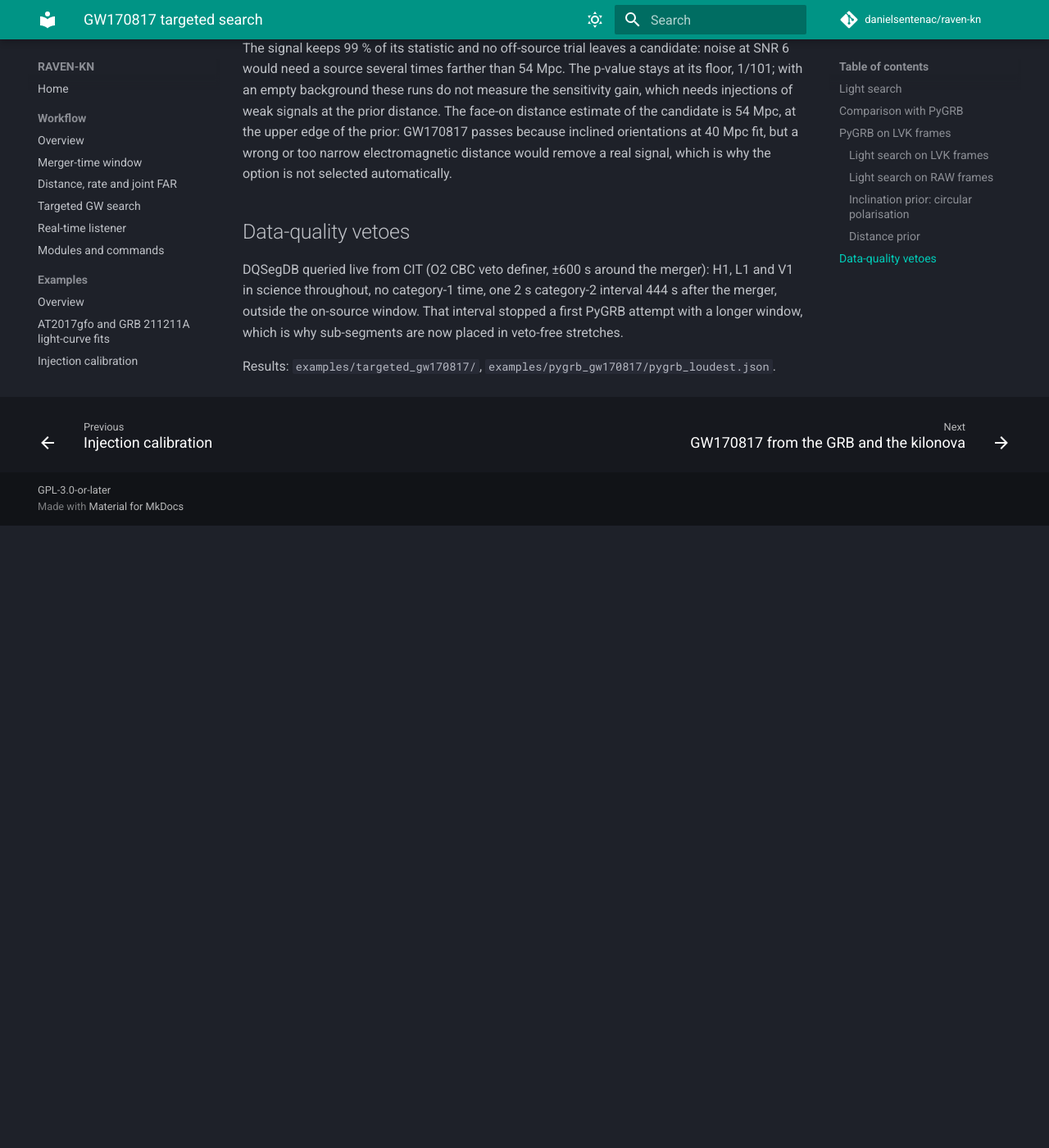
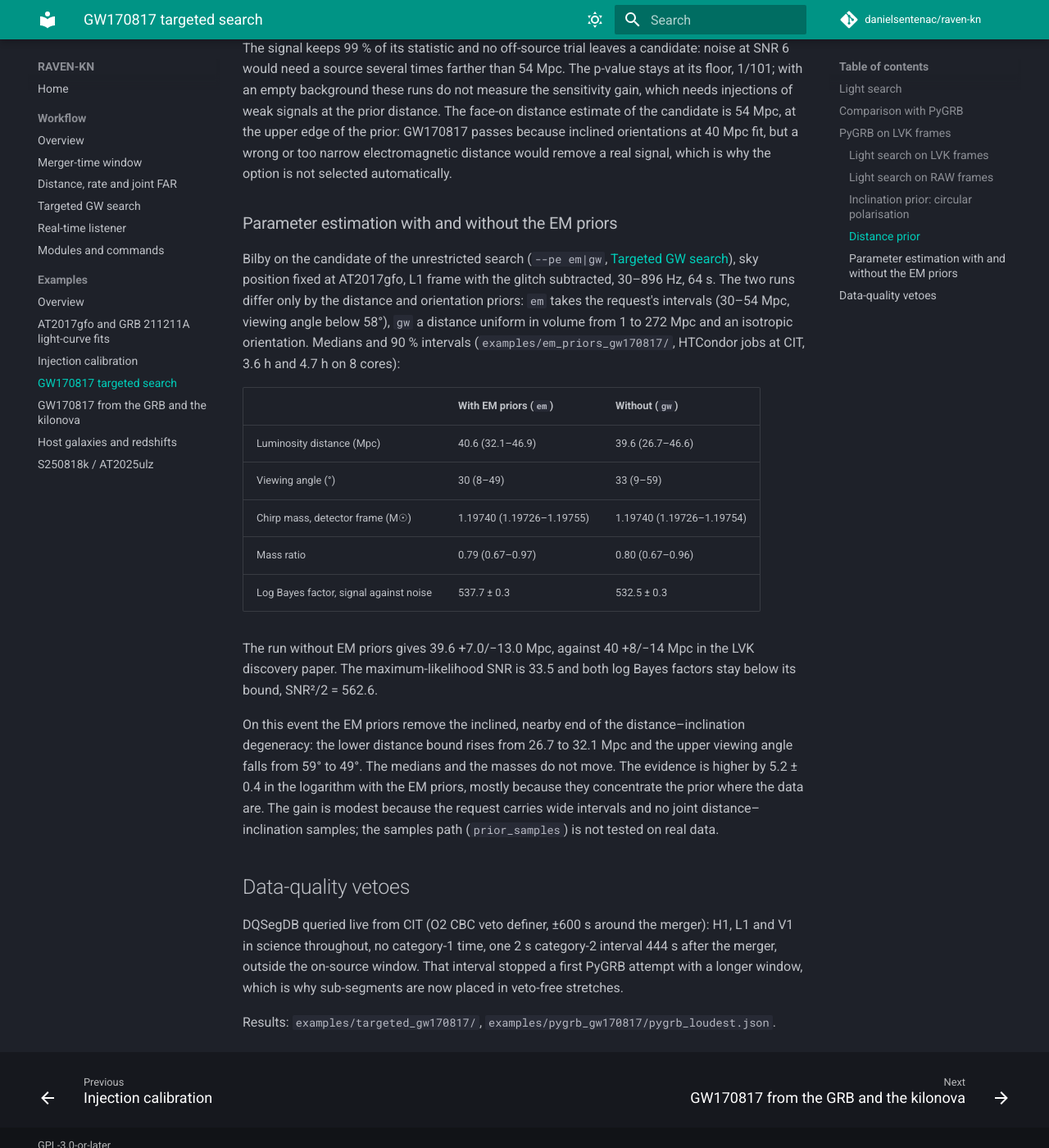
Before and after one commit to danielsentenac/raven-kn, an MkDocs documentation site: the page built from docs/examples/gw170817-search.md, in a window 1280 px wide and 1400 px high, scrolled down 6011 px. Shown: the whole window at 82% size. Built offline with MkDocs 1.6.1 and Material for MkDocs 9.7.7, drawn with Linux system fonts in a browser that asks for light colours; comment, search, counter and statistics services are not loaded; before the commit the page ends 6652 px from its top, so only the background shows below that.

Commit message:
GW170817 parameter estimation with and without the EM priors: results and docs
Co-Authored-By: Claude Fable 5.2 <noreply@anthropic.com>

```diff
--- a/docs/examples/gw170817-search.md
+++ b/docs/examples/gw170817-search.md
@@ -173,6 +173,33 @@ prior distance. The face-on distance estimate of the candidate is 54 Mpc, at the
 GW170817 passes because inclined orientations at 40 Mpc fit, but a wrong or too narrow electromagnetic
 distance would remove a real signal, which is why the option is not selected automatically.
 
+### Parameter estimation with and without the EM priors
+
+Bilby on the candidate of the unrestricted search (`--pe em|gw`,
+[Targeted GW search](../targeted-search.md)), sky position fixed at AT2017gfo, L1 frame with the glitch
+subtracted, 30–896 Hz, 64 s. The two runs differ only by the distance and orientation priors: `em` takes
+the request's intervals (30–54 Mpc, viewing angle below 58°), `gw` a distance uniform in volume from 1 to
+272 Mpc and an isotropic orientation. Medians and 90 % intervals (`examples/em_priors_gw170817/`,
+HTCondor jobs at CIT, 3.6 h and 4.7 h on 8 cores):
+
+| | With EM priors (`em`) | Without (`gw`) |
+|---|---|---|
+| Luminosity distance (Mpc) | 40.6 (32.1–46.9) | 39.6 (26.7–46.6) |
+| Viewing angle (°) | 30 (8–49) | 33 (9–59) |
+| Chirp mass, detector frame (M☉) | 1.19740 (1.19726–1.19755) | 1.19740 (1.19726–1.19754) |
+| Mass ratio | 0.79 (0.67–0.97) | 0.80 (0.67–0.96) |
+| Log Bayes factor, signal against noise | 537.7 ± 0.3 | 532.5 ± 0.3 |
+
+The run without EM priors gives 39.6 +7.0/−13.0 Mpc, against 40 +8/−14 Mpc in the LVK discovery paper.
+The maximum-likelihood SNR is 33.5 and both log Bayes factors stay below its bound, SNR²/2 = 562.6.
+
+On this event the EM priors remove the inclined, nearby end of the distance–inclination degeneracy: the
+lower distance bound rises from 26.7 to 32.1 Mpc and the upper viewing angle falls from 59° to 49°. The
+medians and the masses do not move. The evidence is higher by 5.2 ± 0.4 in the logarithm with the EM
+priors, mostly because they concentrate the prior where the data are. The gain is modest because the
+request carries wide intervals and no joint distance–inclination samples; the samples path
+(`prior_samples`) is not tested on real data.
+
 ## Data-quality vetoes
 
 DQSegDB queried live from CIT (O2 CBC veto definer, ±600 s around the merger): H1, L1 and V1 in science
```
Also changed, not shown: TODO.md (+14 -23 lines), examples/em_priors_gw170817/README.md (+4 -0 lines), 5 other files.
